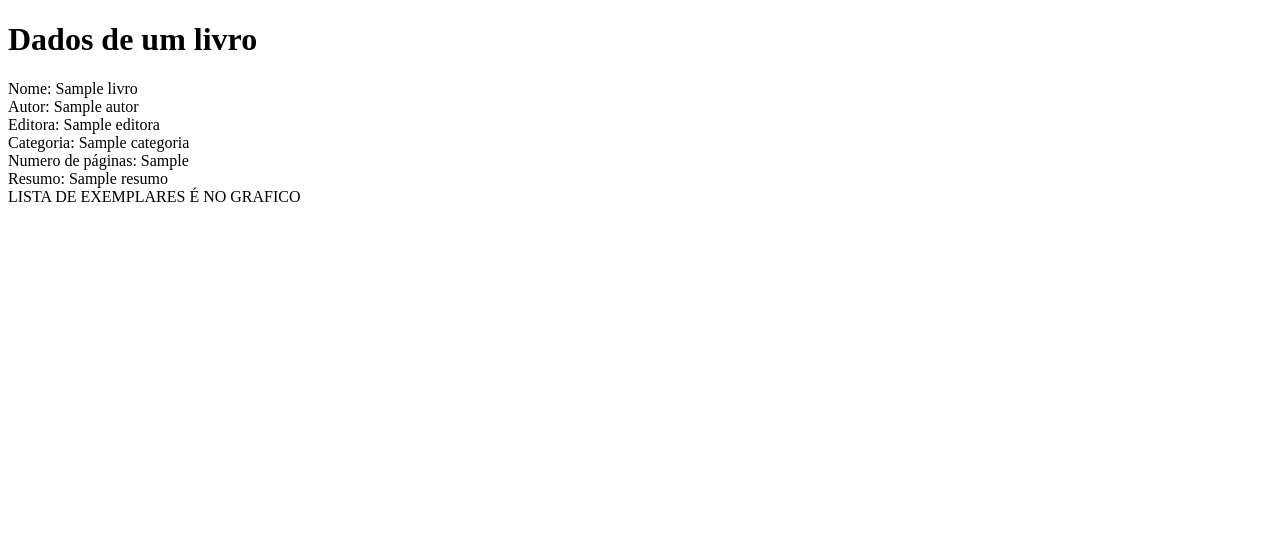
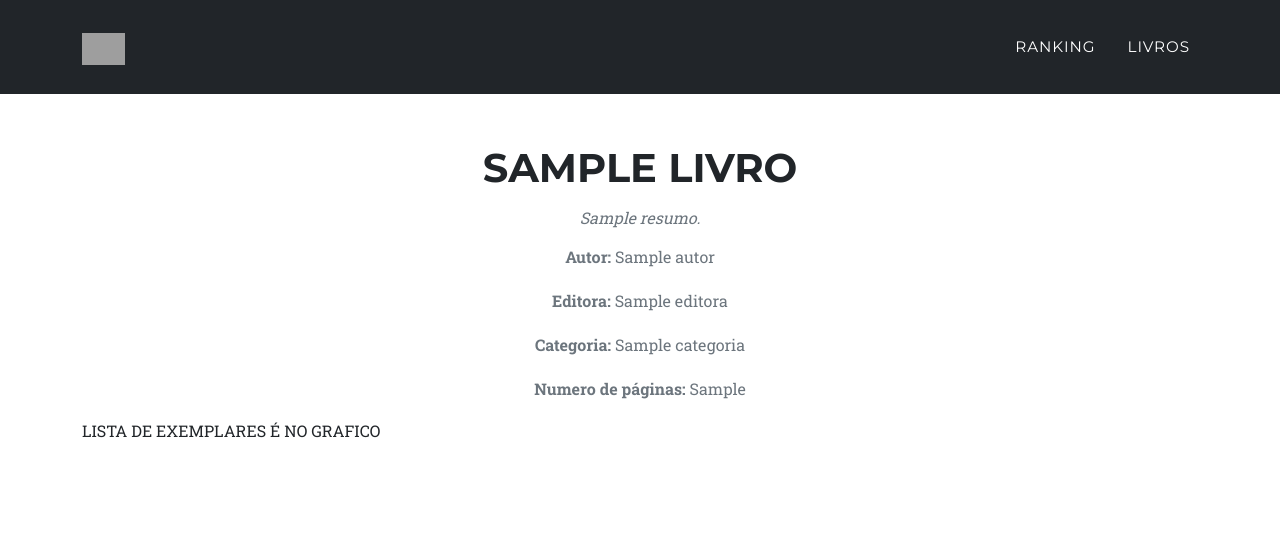
Before and after one commit to estefanecs/Parte3, a Flask app: template P3/templates/livro.html in a window 1280 px wide. Shown: the top 538 px of the page. Run offline with Flask 3, Linux system fonts and the light colour scheme; the template is opened without the code that fills it: most values are stand-ins (such as "Sample title", 1, 10 or a date in 2020); some libraries are stand-ins or nearby versions; grey boxes are pictures that could not be loaded.

Commit message:
Update livro.html

```diff
--- a/P3/templates/livro.html
+++ b/P3/templates/livro.html
@@ -3,16 +3,55 @@
 <head>
     <meta charset='utf-8'>
     <title>Livro</title>
+    <meta name="viewport" content="width=device-width, initial-scale=1, shrink-to-fit=no" />
+    <!-- Favicon-->
+    <link rel="icon" type="image/x-icon" href="assets/favicon.ico" />
+    <!-- Font Awesome icons (free version)-->
+    <script src="https://use.fontawesome.com/releases/v6.3.0/js/all.js" crossorigin="anonymous"></script>
+    <!-- Google fonts-->
+    <link href="https://fonts.googleapis.com/css?family=Montserrat:400,700" rel="stylesheet" type="text/css" />
+    <link href="https://fonts.googleapis.com/css?family=Roboto+Slab:400,100,300,700" rel="stylesheet" type="text/css" />
+    <!-- Core theme CSS (includes Bootstrap)-->
+    <link href="styles.css" rel="stylesheet" />
 </head>
-<body>
-    <h1>Dados de um livro</h1>
-    Nome: {{livro.nome}} <br>
-    Autor: {{livro.autor}} <br>
-    Editora: {{livro.editora}} <br>
-    Categoria: {{livro.categoria}} <br>
-    Numero de páginas: {{livro.numero_paginas}} <br>
-    Resumo: {{livro.resumo}} <br>
+<body id="page-top">
+    <!-- Navigation-->
+    <nav class="navbar navbar-expand-lg navbar-dark fixed-top" id="mainNav">
+       <div class="container">
+           <a class="navbar-brand" href="#page-top"><img src="assets/img/navbar-logo.svg" alt="..." /></a>
+           <button class="navbar-toggler" type="button" data-bs-toggle="collapse" data-bs-target="#navbarResponsive" aria-controls="navbarResponsive" aria-expanded="false" aria-label="Toggle navigation">
+               Menu
+               <i class="fas fa-bars ms-1"></i>
+           </button>
+           <div class="collapse navbar-collapse" id="navbarResponsive">
+               <ul class="navbar-nav text-uppercase ms-auto py-4 py-lg-0">
+                    <li class="nav-item"><a class="nav-link" href="index.html">Ranking</a></li>
+                    <form action="/livros" method="GET">
+                        <li class="nav-item"><button class="btn-nav nav-link">Livros</button></li>
+                      </form>
+                 </ul>
+           </div>
+       </div>
+   </nav>
 
-    LISTA DE EXEMPLARES É NO GRAFICO
+   <section class="mt-5 page-section" id="services">
+    <div class="container">
+        <div class="text-center">
+            <h2 class="section-heading text-uppercase">{{livro.nome}}</h2>
+            <h3 class="section-subheading text-muted">{{livro.resumo}}.</h3>
+            <p class="text-muted"> <strong>Autor:</strong> {{livro.autor}} <br></p>
+            <p class="text-muted"><strong> Editora:</strong> {{livro.editora}}</p>
+            <p class="text-muted"><strong>Categoria:</strong> {{livro.categoria}}</p>
+            <p class="text-muted"><strong> Numero de páginas:</strong> {{livro.numero_paginas}}</p>
+            <p class="text-muted"></p>
+        </div>
+        LISTA DE EXEMPLARES É NO GRAFICO
+    </div>
+    </section>
+
+    <!-- Bootstrap core JS-->
+    <script src="https://cdn.jsdelivr.net/npm/bootstrap@5.2.3/dist/js/bootstrap.bundle.min.js"></script>
+    <script src="js/scripts.js"></script>
+    <script src="https://cdn.startbootstrap.com/sb-forms-latest.js"></script>
 </body>
 </html>
```
